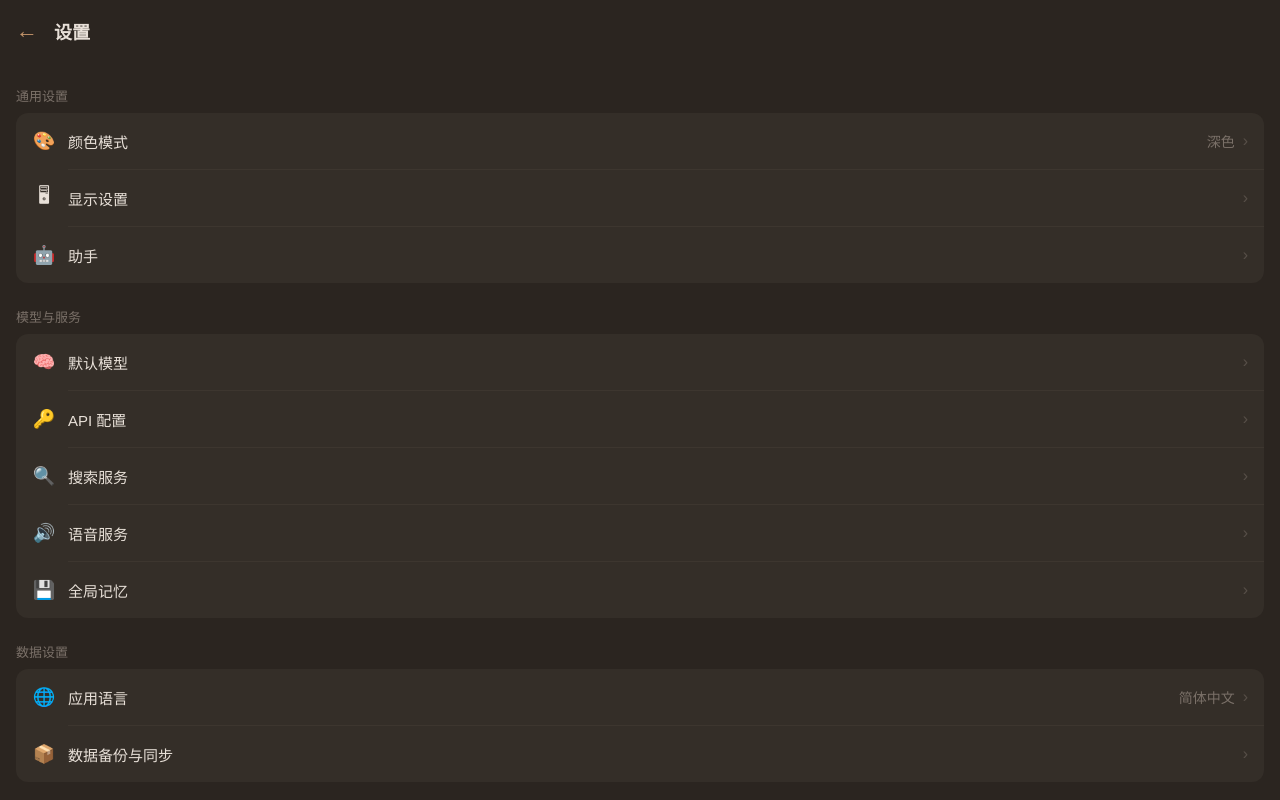
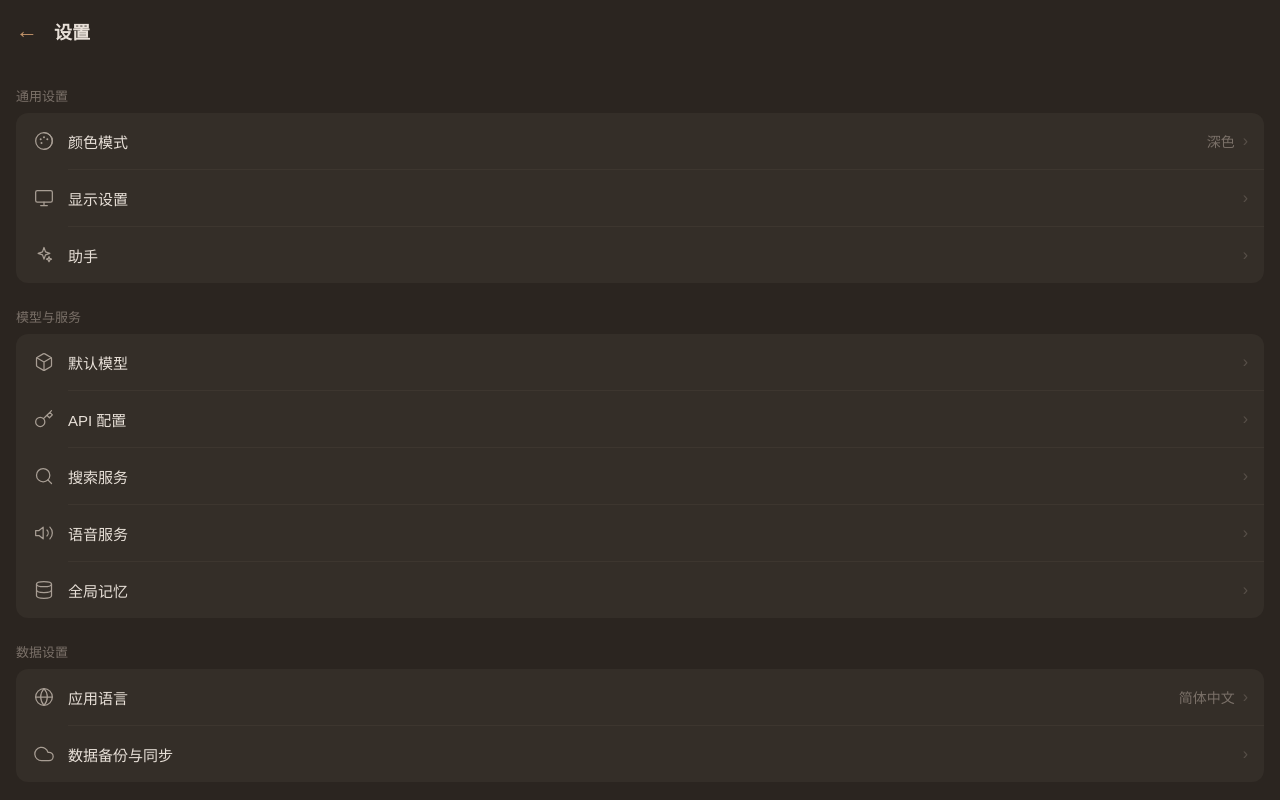
Before and after one commit to miragrey347-ctrl/chat, a Next.js app: page /settings in a window 1280 px wide. Built offline with nearby package versions, Linux system fonts and the light colour scheme.

Commit message:
Replace emoji icons with SVG line icons in settings and chat page

```diff
--- a/src/app/chat/page.tsx
+++ b/src/app/chat/page.tsx
@@ -1314,7 +1314,10 @@ export default function ChatPage() {
               touchAction: "manipulation",
             }}
           >
-            ⚙
+            <svg width="18" height="18" viewBox="0 0 24 24" fill="none" stroke="currentColor" strokeWidth="1.5" strokeLinecap="round" strokeLinejoin="round">
+              <circle cx="12" cy="12" r="3"/>
+              <path d="M19.4 15a1.65 1.65 0 0 0 .33 1.82l.06.06a2 2 0 0 1-2.83 2.83l-.06-.06a1.65 1.65 0 0 0-1.82-.33 1.65 1.65 0 0 0-1 1.51V21a2 2 0 0 1-4 0v-.09A1.65 1.65 0 0 0 9 19.4a1.65 1.65 0 0 0-1.82.33l-.06.06a2 2 0 0 1-2.83-2.83l.06-.06A1.65 1.65 0 0 0 4.68 15a1.65 1.65 0 0 0-1.51-1H3a2 2 0 0 1 0-4h.09A1.65 1.65 0 0 0 4.6 9a1.65 1.65 0 0 0-.33-1.82l-.06-.06a2 2 0 0 1 2.83-2.83l.06.06A1.65 1.65 0 0 0 9 4.68a1.65 1.65 0 0 0 1-1.51V3a2 2 0 0 1 4 0v.09a1.65 1.65 0 0 0 1 1.51 1.65 1.65 0 0 0 1.82-.33l.06-.06a2 2 0 0 1 2.83 2.83l-.06.06A1.65 1.65 0 0 0 19.4 9a1.65 1.65 0 0 0 1.51 1H21a2 2 0 0 1 0 4h-.09a1.65 1.65 0 0 0-1.51 1z"/>
+            </svg>
           </button>
         </div>
       </header>
@@ -1690,7 +1693,7 @@ export default function ChatPage() {
                     transition: "all 0.15s",
                   }}
                 >
-                  🔍 {searching ? "搜索中..." : searchMode ? "搜索已开启" : "搜索"}
+                  <svg width="14" height="14" viewBox="0 0 24 24" fill="none" stroke="currentColor" strokeWidth="2" strokeLinecap="round" strokeLinejoin="round" style={{flexShrink:0}}><circle cx="11" cy="11" r="8"/><path d="M21 21l-4.35-4.35"/></svg> {searching ? "搜索中..." : searchMode ? "搜索已开启" : "搜索"}
                 </button>
               )}
               <button
@@ -1710,7 +1713,7 @@ export default function ChatPage() {
                   transition: "all 0.15s",
                 }}
               >
-                💭 {thinkingMode ? "深度思考" : "思考"}
+                <svg width="14" height="14" viewBox="0 0 24 24" fill="none" stroke="currentColor" strokeWidth="2" strokeLinecap="round" strokeLinejoin="round" style={{flexShrink:0}}><path d="M12 2a7 7 0 0 1 7 7c0 2.38-1.19 4.47-3 5.74V17a1 1 0 0 1-1 1H9a1 1 0 0 1-1-1v-2.26C6.19 13.47 5 11.38 5 9a7 7 0 0 1 7-7z"/><path d="M9 21h6M10 17v1M14 17v1"/></svg> {thinkingMode ? "深度思考" : "思考"}
               </button>
             </div>
             <p style={{ fontSize: "12px", color: "var(--text-tertiary)", margin: 0 }}>
--- a/src/components/settings/SettingsHome.tsx
+++ b/src/components/settings/SettingsHome.tsx
@@ -1,11 +1,78 @@
 "use client";
 
-import { useState, useEffect } from "react";
+import { useState, useEffect, type ReactNode } from "react";
 import type { NavContext } from "@/app/settings/page";
 
 interface SettingsHomeProps {
   nav: NavContext;
 }
+
+/* ── Inline SVG icons (20×20, strokeWidth 1.5, currentColor) ── */
+const I = {
+  palette: (
+    <svg width="20" height="20" viewBox="0 0 24 24" fill="none" stroke="currentColor" strokeWidth="1.5" strokeLinecap="round" strokeLinejoin="round">
+      <circle cx="12" cy="12" r="10"/>
+      <path d="M12 2a10 10 0 0 1 0 20"/>
+      <circle cx="8" cy="10" r="1.2" fill="currentColor" stroke="none"/>
+      <circle cx="12" cy="7.5" r="1.2" fill="currentColor" stroke="none"/>
+      <circle cx="16" cy="10" r="1.2" fill="currentColor" stroke="none"/>
+      <circle cx="9" cy="14.5" r="1.2" fill="currentColor" stroke="none"/>
+    </svg>
+  ),
+  display: (
+    <svg width="20" height="20" viewBox="0 0 24 24" fill="none" stroke="currentColor" strokeWidth="1.5" strokeLinecap="round" strokeLinejoin="round">
+      <rect x="2" y="3" width="20" height="14" rx="2"/>
+      <path d="M8 21h8M12 17v4"/>
+    </svg>
+  ),
+  sparkles: (
+    <svg width="20" height="20" viewBox="0 0 24 24" fill="none" stroke="currentColor" strokeWidth="1.5" strokeLinecap="round" strokeLinejoin="round">
+      <path d="M12 3l1.8 5.2L19 10l-5.2 1.8L12 17l-1.8-5.2L5 10l5.2-1.8z"/>
+      <path d="M18 14l.9 2.1L21 17l-2.1.9L18 20l-.9-2.1L15 17l2.1-.9z"/>
+    </svg>
+  ),
+  cube: (
+    <svg width="20" height="20" viewBox="0 0 24 24" fill="none" stroke="currentColor" strokeWidth="1.5" strokeLinecap="round" strokeLinejoin="round">
+      <path d="M21 16V8a2 2 0 0 0-1-1.73l-7-4a2 2 0 0 0-2 0l-7 4A2 2 0 0 0 3 8v8a2 2 0 0 0 1 1.73l7 4a2 2 0 0 0 2 0l7-4A2 2 0 0 0 21 16z"/>
+      <path d="M3.27 6.96L12 12.01l8.73-5.05M12 22.08V12"/>
+    </svg>
+  ),
+  key: (
+    <svg width="20" height="20" viewBox="0 0 24 24" fill="none" stroke="currentColor" strokeWidth="1.5" strokeLinecap="round" strokeLinejoin="round">
+      <path d="M21 2l-2 2m-7.61 7.61a5.5 5.5 0 1 1-7.78 7.78 5.5 5.5 0 0 1 7.78-7.78zm0 0L15.5 7.5m0 0l3 3L22 7l-3-3m-3.5 3.5L19 4"/>
+    </svg>
+  ),
+  search: (
+    <svg width="20" height="20" viewBox="0 0 24 24" fill="none" stroke="currentColor" strokeWidth="1.5" strokeLinecap="round" strokeLinejoin="round">
+      <circle cx="11" cy="11" r="8"/>
+      <path d="M21 21l-4.35-4.35"/>
+    </svg>
+  ),
+  volume: (
+    <svg width="20" height="20" viewBox="0 0 24 24" fill="none" stroke="currentColor" strokeWidth="1.5" strokeLinecap="round" strokeLinejoin="round">
+      <polygon points="11 5 6 9 2 9 2 15 6 15 11 19 11 5"/>
+      <path d="M15.54 8.46a5 5 0 0 1 0 7.07M19.07 4.93a10 10 0 0 1 0 14.14"/>
+    </svg>
+  ),
+  database: (
+    <svg width="20" height="20" viewBox="0 0 24 24" fill="none" stroke="currentColor" strokeWidth="1.5" strokeLinecap="round" strokeLinejoin="round">
+      <ellipse cx="12" cy="5" rx="9" ry="3"/>
+      <path d="M21 12c0 1.66-4.03 3-9 3s-9-1.34-9-3"/>
+      <path d="M3 5v14c0 1.66 4.03 3 9 3s9-1.34 9-3V5"/>
+    </svg>
+  ),
+  globe: (
+    <svg width="20" height="20" viewBox="0 0 24 24" fill="none" stroke="currentColor" strokeWidth="1.5" strokeLinecap="round" strokeLinejoin="round">
+      <circle cx="12" cy="12" r="10"/>
+      <path d="M2 12h20M12 2a15.3 15.3 0 0 1 4 10 15.3 15.3 0 0 1-4 10 15.3 15.3 0 0 1-4-10 15.3 15.3 0 0 1 4-10z"/>
+    </svg>
+  ),
+  cloud: (
+    <svg width="20" height="20" viewBox="0 0 24 24" fill="none" stroke="currentColor" strokeWidth="1.5" strokeLinecap="round" strokeLinejoin="round">
+      <path d="M18 10h-1.26A8 8 0 1 0 9 20h9a5 5 0 0 0 0-10z"/>
+    </svg>
+  ),
+};
 
 // Reusable setting row component
 function SettingRow({
@@ -14,7 +81,7 @@ function SettingRow({
   value,
   onClick,
 }: {
-  icon: string;
+  icon: ReactNode;
   label: string;
   value?: string;
   onClick: () => void;
@@ -40,7 +107,7 @@ function SettingRow({
       }}
     >
       <span style={{ display: "flex", alignItems: "center", gap: "12px" }}>
-        <span style={{ fontSize: "18px", width: "24px", textAlign: "center" }}>{icon}</span>
+        <span style={{ width: "24px", height: "24px", display: "flex", alignItems: "center", justifyContent: "center", color: "var(--text-secondary)", flexShrink: 0 }}>{icon}</span>
         <span>{label}</span>
       </span>
       <span
@@ -174,20 +241,20 @@ export default function SettingsHome({ nav }: SettingsHomeProps) {
         <SectionTitle>通用设置</SectionTitle>
         <Card>
           <SettingRow
-            icon="🎨"
+            icon={I.palette}
             label="颜色模式"
             value={currentTheme}
             onClick={() => setShowThemePicker(true)}
           />
           <Divider />
           <SettingRow
-            icon="🖥"
+            icon={I.display}
             label="显示设置"
             onClick={() => nav.push({ id: "display", title: "显示设置" })}
           />
           <Divider />
           <SettingRow
-            icon="🤖"
+            icon={I.sparkles}
             label="助手"
             onClick={() => nav.push({ id: "assistants", title: "助手" })}
           />
@@ -197,31 +264,31 @@ export default function SettingsHome({ nav }: SettingsHomeProps) {
         <SectionTitle>模型与服务</SectionTitle>
         <Card>
           <SettingRow
-            icon="🧠"
+            icon={I.cube}
             label="默认模型"
             onClick={() => nav.push({ id: "default-model", title: "默认模型" })}
           />
           <Divider />
           <SettingRow
-            icon="🔑"
+            icon={I.key}
             label="API 配置"
             onClick={() => nav.push({ id: "api-config", title: "API 配置" })}
           />
           <Divider />
           <SettingRow
-            icon="🔍"
+            icon={I.search}
             label="搜索服务"
             onClick={() => nav.push({ id: "search-service", title: "搜索服务" })}
           />
           <Divider />
           <SettingRow
-            icon="🔊"
+            icon={I.volume}
             label="语音服务"
             onClick={() => nav.push({ id: "voice-service", title: "语音服务" })}
           />
           <Divider />
           <SettingRow
-            icon="💾"
+            icon={I.database}
             label="全局记忆"
             onClick={() => nav.push({ id: "global-memory", title: "全局记忆" })}
           />
@@ -231,14 +298,14 @@ export default function SettingsHome({ nav }: SettingsHomeProps) {
         <SectionTitle>数据设置</SectionTitle>
         <Card>
           <SettingRow
-            icon="🌐"
+            icon={I.globe}
             label="应用语言"
             value={currentLang}
             onClick={() => setShowLangPicker(true)}
           />
           <Divider />
           <SettingRow
-            icon="📦"
+            icon={I.cloud}
             label="数据备份与同步"
             onClick={() => nav.push({ id: "data-backup", title: "数据备份与同步" })}
           />
```
